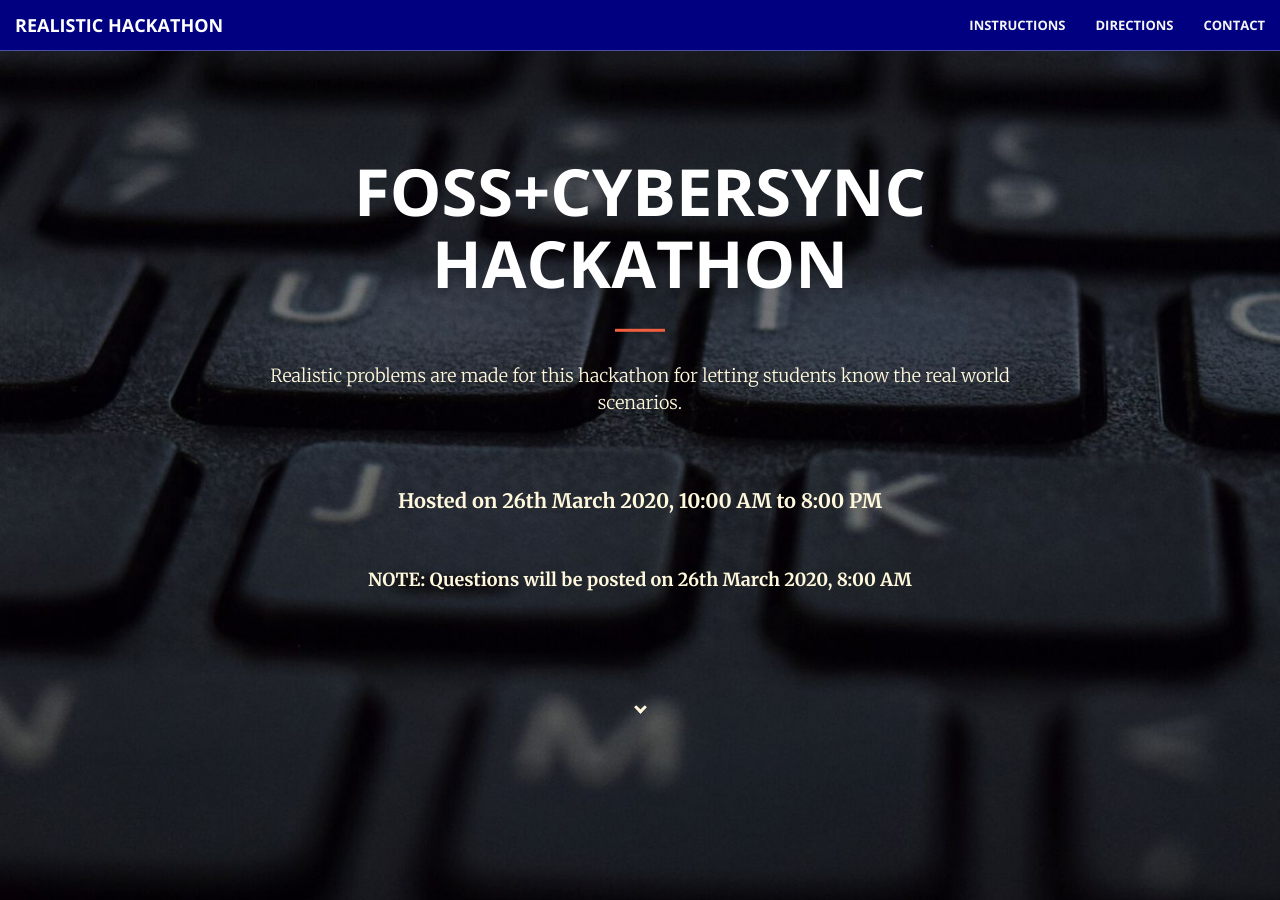
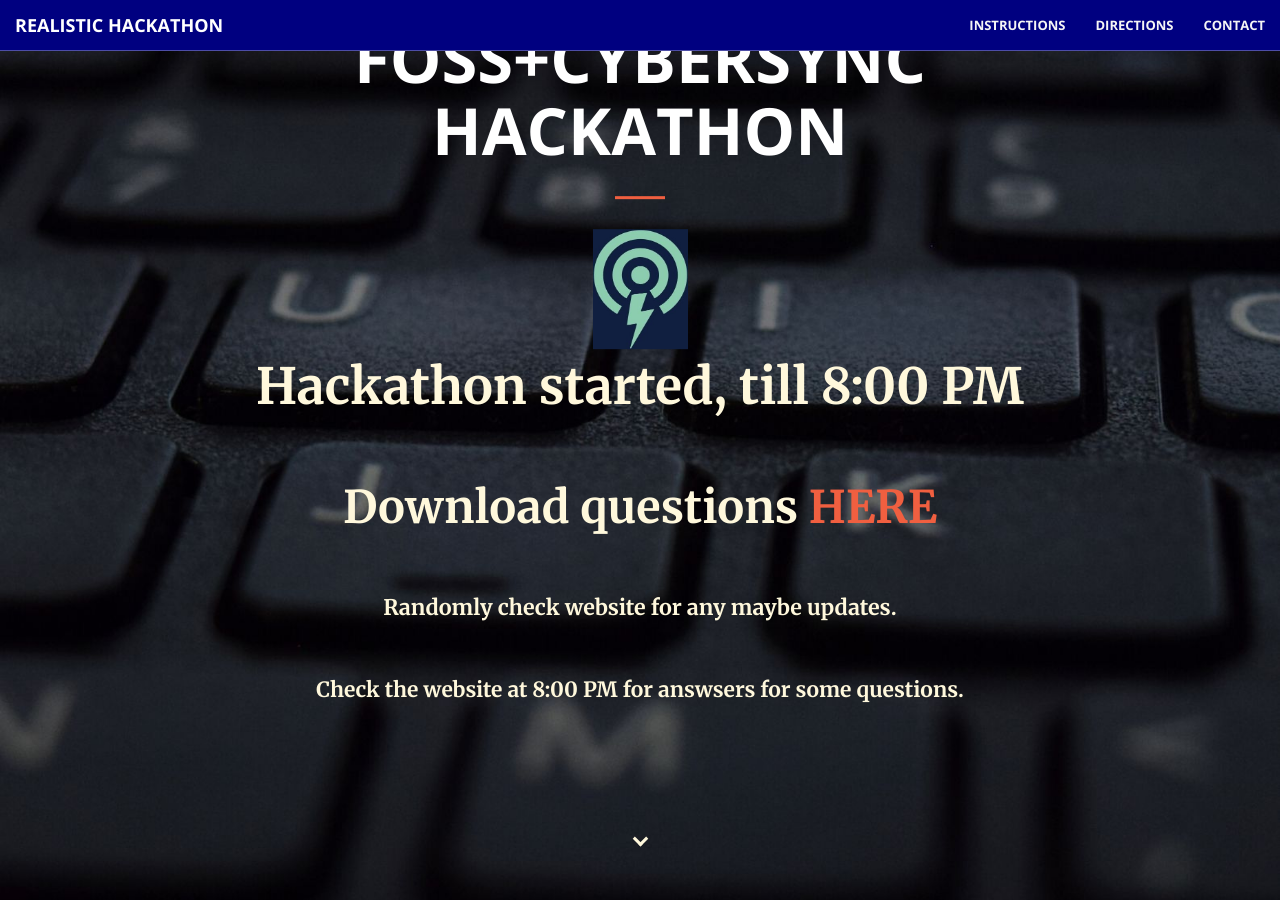
Before and after one commit to vce-student-affairs/hackathon, a Jekyll site: the page built from index.html, in a window 1280 px wide and 900 px high. Built offline with Jekyll 4.4.1, drawn with Linux system fonts in a browser that asks for light colours.

Commit message:
added questions

```diff
--- a/_includes/header.html
+++ b/_includes/header.html
@@ -3,7 +3,7 @@
   border: solid cornsilk;
   border-width: 0 3px 3px 0;
   display: inline-block;
-  padding: 3px;
+  padding: 4px;
 }
 
 .right {
@@ -31,14 +31,16 @@
         <div class="header-content-inner">
             <h1>FOSS+CyberSync Hackathon</h1>
             <hr>
-            <p style="color: cornsilk;">Realistic problems are made for this hackathon for letting students know the real world scenarios.</p>
+            <!--p style="color: cornsilk;">Realistic problems are made for this hackathon for letting students know the real world scenarios.</p-->
+
+            <!--p style="color: cornsilk; font-size: 20px; font-weight: bold;">Hosted on 26th March 2020, 10:00 AM to 8:00 PM</p-->
+            <!--p style="color: cornsilk; font-size: 18px; font-weight: bold;">NOTE: Questions will be posted on 26th March 2020, 8:00 AM</p-->
+            <img src="../clogo.jpg" height="120px" width="95px"><br>
+            <p style="color: cornsilk; font-size: 50px; font-weight: bold;">Hackathon started, till 8:00 PM</p>
+            <p style="color: cornsilk; font-size: 45px; font-weight: bold;">Download questions <a href="https://drive.google.com/file/d/1-5kO_Nq3ga_m6K6WJSanpJsrIfZ_BgK_/view?usp=sharing">HERE</a></p>
+            <p style="color: cornsilk; font-size: 21.5px; font-weight: bold;">Randomly check website for any maybe updates.</p>
+            <p style="color: cornsilk; font-size: 21px; font-weight: bold;">Check the website at 8:00 PM for answsers for some questions.</p>
             <br>
-            <p style="color: cornsilk; font-size: 20px; font-weight: bold;">Hosted on 26th March 2020, 10:00 AM to 8:00 PM</p>
-            <p style="color: cornsilk; font-size: 18px; font-weight: bold;">NOTE: Questions will be posted on 26th March 2020, 8:00 AM</p>
-            <!--img src="../clogo.jpg" height="120px" width="95px"><br><br>
-            <p style="color: cornsilk; font-size: 50px; font-weight: bold;">Hackathon started</p>
-            <p style="color: cornsilk; font-size: 22px; font-weight: bold;">Questions at</p>
-            <br-->
             <a href="#about" class="btn btn-xl page-scroll" style="font-size: 50px;"><i class="arrow down"></i></a>
         </div>
     </div>
```
Also changed, not shown: css/bootstrap.css, 3 other files.
